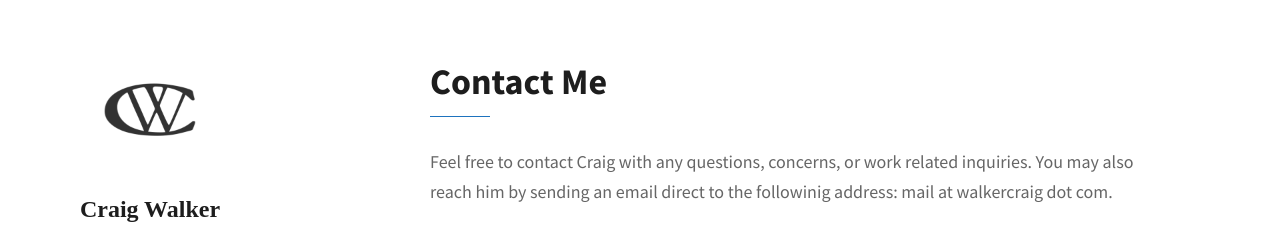
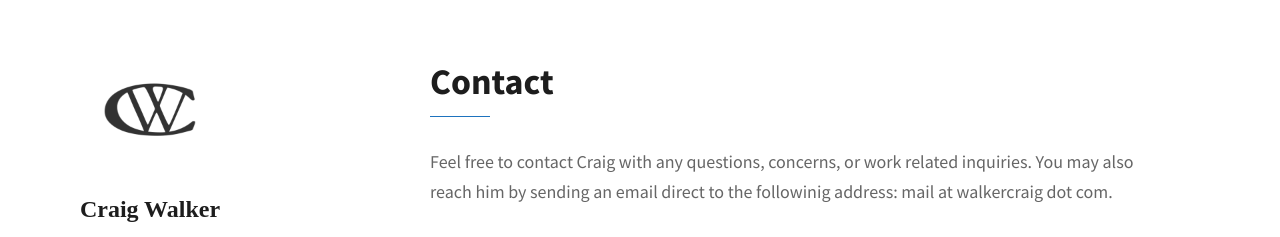
Before and after one commit to walkercraig/walkercraig, a Jekyll site: the page built from contact.html, in a window 1280 px wide and 1159 px high. Shown: the top 237 px of the window. Built offline with Jekyll 4.4.1, drawn with Linux system fonts in a browser that asks for light colours; some web fonts are replaced.

Commit message:
Update contact.html

```diff
--- a/contact.html
+++ b/contact.html
@@ -12,7 +12,7 @@
 <main id="main" class="site-main">
   <div class="post-full inner">
     <header class="post-header">
-      <h1 class="post-title">Contact Me</h1>
+      <h2 class="post-title">Contact </h2>
     </header>
     {% if site.contact_page_description %}
     <p>{{ site.contact_page_description }}</p>
```
